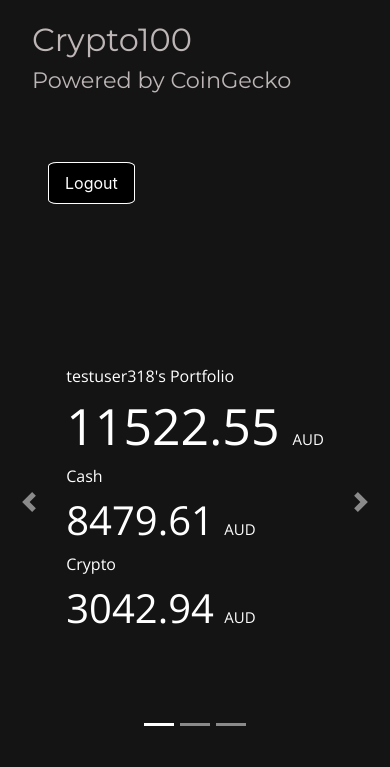
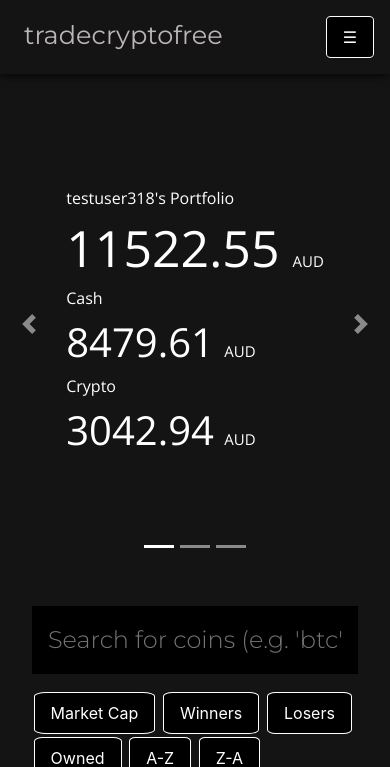
Before and after one commit to epraschifka/crypto-sim, a Django app: page /dashboard/ in a window 390 px wide. Shown: the top 767 px of the page. Run offline with Django 5.2, Linux system fonts and the light colour scheme; a user stored in the database is signed in; data comes from the database, SQL or seed files in the repository; both versions use the stored data as it was after the commit; some libraries are stand-ins or nearby versions.

Commit message:
made nav responsive

```diff
--- a/my_app/static/css/button.css
+++ b/my_app/static/css/button.css
@@ -13,6 +13,7 @@
 .button:hover, .button.active {
     background-color:white;
     color:black;
+    border:solid 1px black;
 }
 
 .button:focus {
--- a/my_app/static/css/dashboard.css
+++ b/my_app/static/css/dashboard.css
@@ -37,7 +37,7 @@
 .coin-card-grid {
     display:grid;
     grid-template-columns: repeat(auto-fill, minmax(250px, 1fr));
-    gap:5px;
+    gap:10px;
 }
 
 @media screen and (max-width: 1300px) {
--- a/my_app/static/css/navbar.css
+++ b/my_app/static/css/navbar.css
@@ -1,10 +1,24 @@
+.nav-wrapper {
+    position:sticky;
+    top:0;
+    z-index:100;
+    box-shadow: 0px 0px 10px 0px black;
+    background-color:var(--color);
+    transition:0.2s;
+}
+
+.scrolled {
+    background-color:white;
+}
+
+.scrolled .nav-element {
+    color:black;
+
+}
+
 .nav {
-    background-color:var(--color);
     display:flex;
     justify-content:space-between;
-    position:sticky;
-    top:0;
-    z-index:99;
     transition:0.2s;
 }
 
@@ -16,17 +30,16 @@
     font-size:1.4rem;
 }
 
-.nav.scrolled {
-    background-color:white;
-    color:black;
-}
-
 .nav a:hover{
     color:white;
 }
 
+.scrolled .nav-element:hover {
+    color:black;
+}
+
 .left-links {
-    padding: 2rem 0rem 2rem 2rem;
+    padding: 1rem 0rem 1rem 1rem;
 }
 
 .left-links a:first-child {
@@ -34,20 +47,66 @@
 }
 
 .right-links {
-    padding: 2rem;
+    padding: 1.5rem;
 }
 
-@media screen and (max-width: 800px) {
-    .left-links {
-        padding: 1rem 0rem 1rem 1rem;
+.right-links * {
+    display: inline-block;
+}
+
+.nav, .alert {
+    z-index: 100;
+}
+
+.toggle-dropdown, .dropdown {
+    display:none;
+}
+
+.alert-light {
+    color:var(--color);
+}
+
+.alert-light.scrolled {
+    background-color:var(--color);
+    color:white;
+    border:none;
+}
+
+@media screen and (max-width: 1300px) {
+    .toggle-dropdown {
+        display:block;
     }
-    .left-links * {
+
+    .show {
         display:block;
-        padding:0rem;
+        padding: 1rem;
+    }
+
+    .widescreen {
+        display:none;
+    }
+
+    .nav input {
+        margin-left:1rem;
+    }
+
+}
+
+@media screen and (max-width: 400px) {
+    .nav a, .nav p {
+        font-size:1.2rem;
+    }
+
+    .nav a, .nav p, .nav-element {
+        padding:0rem 0.5rem;
+    }
+
+    .left-links a:first-child {
+        font-size:1.6rem;
+        padding: 0rem 0rem 0rem 0.5rem;
     }
 
     .right-links {
-        padding:3rem;
+        padding:1rem;
     }
-
 }
--- a/my_app/templates/coinpage.html
+++ b/my_app/templates/coinpage.html
@@ -27,13 +27,13 @@
       <p>24-hour change (%): {{ coin.percent_change_24h }}</p>
     </div>
     <div class="coin-order-form">
-      <p>You have {{ user.money }}AUD.</p>
-      <p>You own {{ number_owned }} {{ coin.symbol }}.</p>
+      <h2>You have {{ user.money }}AUD.</h2>
+      <h3>You own {{ number_owned }} {{ coin.symbol }}.</h3>
       {% load crispy_forms_tags %}
         <form class="order-form" id="order-form" method="post" action="{% url 'coin' pk=coin.symbol  %}">
           {% csrf_token %}
           {{ form|crispy }}
-          <p>{{ coin.symbol }} for <span id="cost">0.00</span>AUD</p>
+          <h6>{{ coin.symbol }} for <span id="cost">0.00</span>AUD</h6>
           {% for message in messages %}
           <p class="{{ message.tags }}">{{ message }}</p>
           {% endfor %}
--- a/my_app/templates/navbar.html
+++ b/my_app/templates/navbar.html
@@ -6,12 +6,31 @@
     <link rel="stylesheet" href="{% static 'css/navbar.css' %}">
 {% endblock %}
 {% block content %}
-<nav class="nav">
-    <div class="left-links">
-        <a class='nounderline' href="/dashboard">Crypto100</a>
-        <a class='nounderline' href="https://www.coingecko.com/" target="_blank">Powered by CoinGecko</a>
-    </div>
-    <div class="right-links">
+<div class="nav-wrapper">
+    <nav class="nav">
+        <div class="left-links">
+            <a class='nounderline nav-element' href="/dashboard">tradecryptofree</a>
+            <a class='nounderline widescreen nav-element' href="https://www.coingecko.com/" target="_blank">Powered by CoinGecko</a>
+        </div>
+        <div class="right-links">
+            <p class="widescreen nav-element">Prices update every 5 minutes</p>
+            {% if user.is_authenticated %}
+            <form class="widescreen" method="post" action="{% url 'logout' %}">
+                {% csrf_token %}
+                <input type="submit" value="Logout" class="button">
+            </form>
+            {% else %}
+            <form class="widescreen" method="post" action="{% url 'login' %}">
+                {% csrf_token %}
+                <input type="submit" value="Login" class="button">
+            </form>
+            {% endif %}
+            <button class="toggle-dropdown button">&#9776</button>
+        </div>
+    </nav>
+    <div class="nav dropdown">
+        <a class='nounderline nav-element' href="https://www.coingecko.com/" target="_blank">Powered by CoinGecko</a>
+        <p class="nav-element">Prices update every 5 minutes</p>
         {% if user.is_authenticated %}
         <form method="post" action="{% url 'logout' %}">
             {% csrf_token %}
@@ -24,5 +43,31 @@
         </form>
         {% endif %}
     </div>
-</nav>
+    <div class="alert-div">
+        {% for message in messages %}
+        <div class="alert alert-light alert-dismissible fade show mb-0" role="alert">
+            {{ message }}
+            <button type="button" class="close" data-dismiss="alert" aria-label="Close">
+                <span aria-hidden="true">&times;</span>
+            </button>
+        </div>
+        {% endfor %}
+    </div>
+</div>
 {% endblock %}
+
+<script>
+    document.querySelector('.toggle-dropdown').addEventListener('click', function() {
+        document.querySelector('.dropdown').classList.toggle('show');
+    });
+
+    window.addEventListener('scroll', function() {
+        if (window.scrollY > 200) {
+            document.querySelector('.nav-wrapper').classList.add('scrolled');
+            document.querySelector('.alert-light').classList.add('scrolled');
+        } else {
+            document.querySelector('.nav-wrapper').classList.remove('scrolled');
+            document.querySelector('.alert-light').classList.remove('scrolled');
+        }
+    })
+</script>
--- a/my_app/views.py
+++ b/my_app/views.py
@@ -142,7 +142,7 @@ def CoinView(request,pk):
                     return render(request,"coinpage.html",{"coin":Coin.objects.get(symbol=pk),"form":form,"number_owned":number_owned})
 
             if order_type == "sell":
-                owned_quantity = request.user.portfolio_dict.get(pk, 0)
+                owned_quantity = Decimal(request.user.portfolio_dict.get(pk, 0))
                 if order_quantity <= owned_quantity:
                     request.user.portfolio_dict[pk] = str(Decimal(request.user.portfolio_dict.get(pk, 0)) - order_quantity)
                     request.user.money += order_quantity * order_price
--- a/my_project/settings.py
+++ b/my_project/settings.py
@@ -26,7 +26,7 @@ SECRET_KEY = 'django-insecure-!mzy!8yf=mb2zbz(9s5*^f+g81)s+5ahe0ecq4$@#34r8*b72^
 # SECURITY WARNING: don't run with debug turned on in production!
 DEBUG = True
 
-ALLOWED_HOSTS = ['frozen-basin-13243-47f76c8536db.herokuapp.com']
+ALLOWED_HOSTS = ['127.0.0.1','frozen-basin-13243-47f76c8536db.herokuapp.com']
 
 # Application definition
 
```
Also changed, not shown: db.sqlite3, my_app/static/css/base.css (line endings or trailing spaces).
